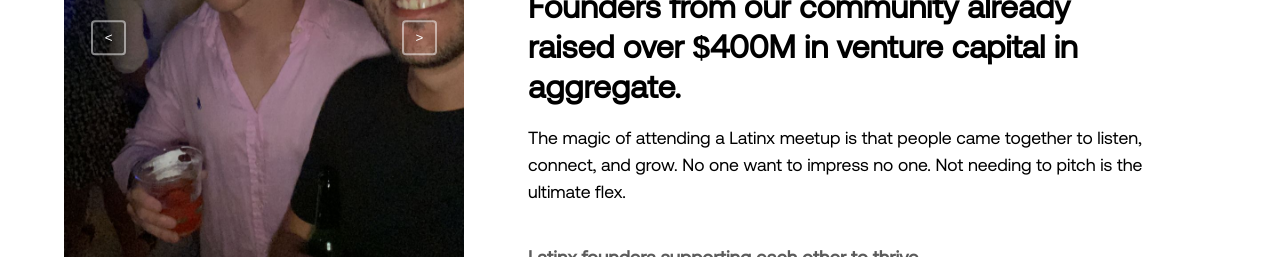
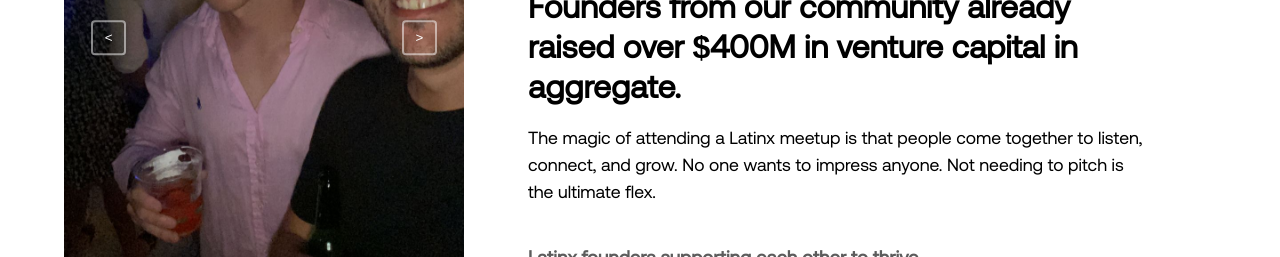
Before and after one commit to latinx-familia/latinx-meetups, a Next.js app: page / in a window 1280 px wide. Shown: the part 1220-1477 px from the top of the page. Built offline with nearby package versions, Linux system fonts and the light colour scheme.

Commit message:
change in grammar

```diff
--- a/components/ui/SectionLeft.js
+++ b/components/ui/SectionLeft.js
@@ -43,7 +43,7 @@ export default function SectionLeft() {
                     <div className="section-description header">
                         <h1>FROM SEED TO IPO, TOGETHER WE ARE #STRONG</h1>
                         <h2>Founders from our community already raised over $400M in venture capital in aggregate.</h2>
-                        <p>The magic of attending a Latinx meetup is that people came together to listen, connect, and grow. No one want to impress no one. Not needing to pitch is the ultimate flex.
+                        <p>The magic of attending a Latinx meetup is that people come together to listen, connect, and grow. No one wants to impress anyone. Not needing to pitch is the ultimate flex.
                         </p>
                         <h3><b>Latinx founders supporting each other to thrive.</b></h3>
                     </div>
```
